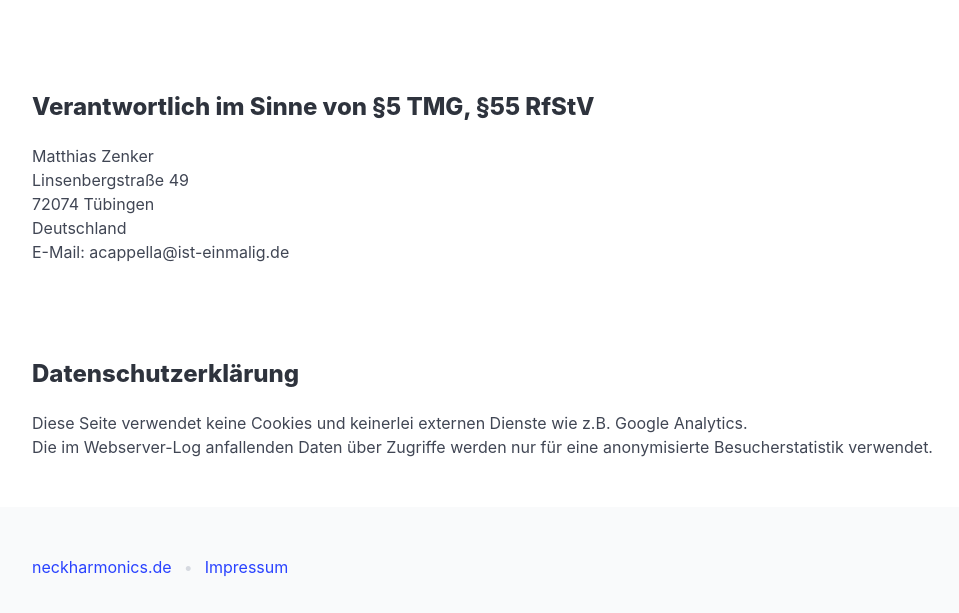
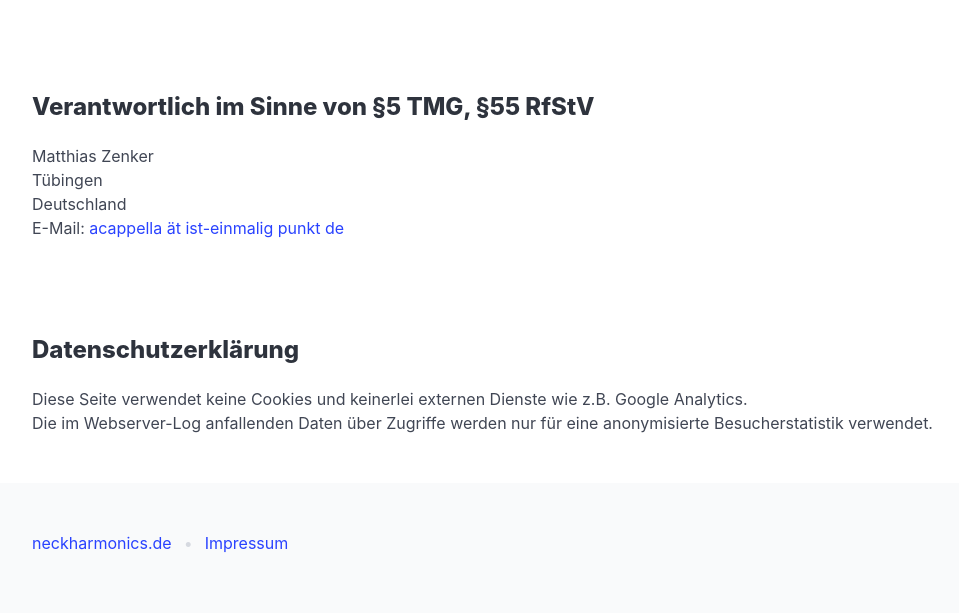
Before and after one commit to wosc/neckharmonics.de, a plain HTML site: page impressum.html in a window 1280 px wide. Shown: the part 135-748 px from the top of the page, without its empty margins (32-991 px from the left). Drawn offline with Linux system fonts and the light colour scheme.

Commit message:
Removed address from Impressum, made e-mail (hopefully) not robot-readable

```diff
--- a/impressum.html
+++ b/impressum.html
@@ -19,9 +19,9 @@
   <div class="container">
     <h2 class="title is-4">Verantwortlich im Sinne von §5 TMG, §55 RfStV</h2>
     <div class="content">
-      <p>Matthias Zenker<br/>Linsenbergstraße 49<br/>72074 Tübingen<br/>Deutschland
+      <p>Matthias Zenker<br/>Tübingen<br/>Deutschland
       </p>
-      <p>E-Mail: acappella@ist-einmalig.de</p>
+      <p>E-Mail: <a href="mailto:acappella@ist-einmalig.de">acappella ät ist-einmalig punkt de</a></p>
     </div>
   </div>
 </section>
```
